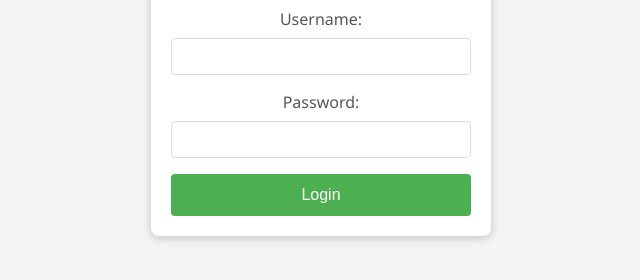
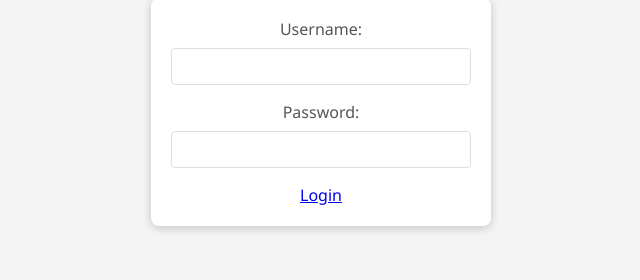
Before and after one commit to j5792/customerService, a plain HTML site: page index.html in a window 1280 px wide. Shown: the part 324-604 px from the top of the page, without its empty margins (319-959 px from the left). Drawn offline with Linux system fonts and the light colour scheme.

Commit message:
Update index.html

```diff
--- a/index.html
+++ b/index.html
@@ -85,7 +85,7 @@
       <input type="text" id="username" name="username" required>
       <label for="password">Password:</label>
       <input type="password" id="password" name="password" required>
-      <button type="button" onclick="authenticateUser()">Login</button>
+      <a href="https://github.com/j5792/customerService/blob/main/customerList.html"<button type="button" onclick="authenticateUser()">Login</button></a>
     </form>
   </div>
 
```
